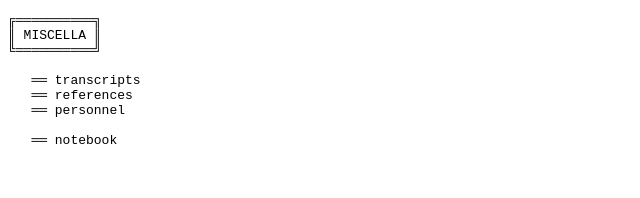
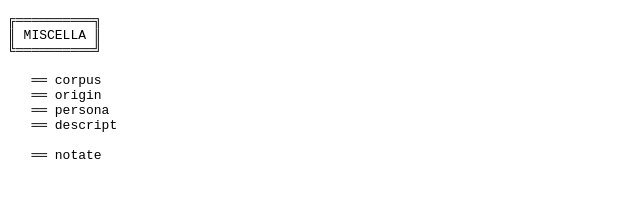
Before and after one commit to miscella/miscella.github.io, a plain HTML site: page index.html in a window 1280 px wide. Shown: the whole page, without its empty margins (0-640 px from the left). Drawn offline with Linux system fonts and the light colour scheme.

Commit message:
index updated

```diff
--- a/index.html
+++ b/index.html
@@ -34,11 +34,13 @@
 <span>║ MISCELLA ║</span>
 <span>╚══════════╝</span>
 <span></span>
-<span>   ══ <a href="./txt/">transcripts</a></span>
-<span>   ══ <a href="./refs/">references</a></span>
-<span>   ══ <a href="./pers/">personnel</a></span>
+<span>   ══ <a href="./txt/">corpus</a></span>
+<span>   ══ <a href="./refs/">origin</a></span>
+<span>   ══ <a href="./pers/">persona</a></span>
+<span>   ══ <a href="./desc/">descript</a></span>
 
-<span>   ══ <a href="./nb/">notebook</a></span>
+<span>   ══ <a href="./nb/">notate</a></span>
+<!-- <span>   ══ <a href="./iter/">iter</a></span> -->
 </pre>
     </body>
 </html>
```
